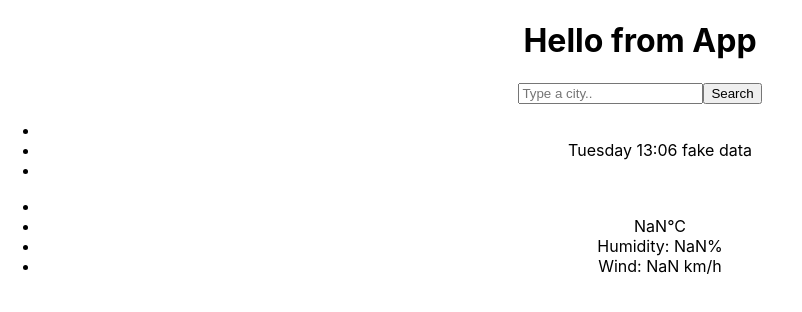
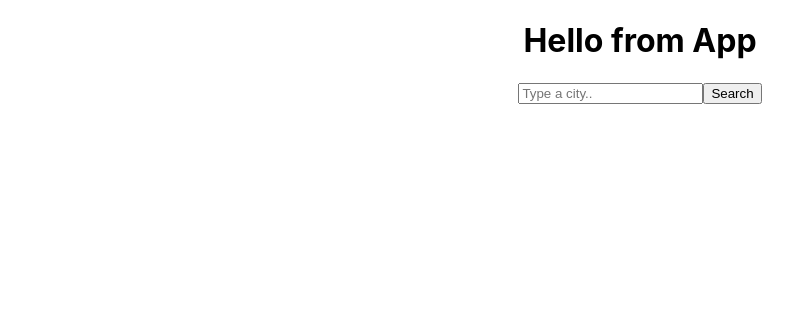
Before and after one commit to MarineauAndreanne/weather-app-react, a React (Create React App) app: page / in a window 1280 px wide. Shown: the top 312 px of the page, without its empty margins (0-802 px from the left). Built offline with nearby package versions, Linux system fonts and the light colour scheme.

Commit message:
Added loaded state
To display weather details only if a city was searched

```diff
--- a/src/App.js
+++ b/src/App.js
@@ -1,6 +1,5 @@
 import React from "react";
 import Search from "./Search";
-// import Weather from "./Weather";
 
 import "./App.css";
 
@@ -9,7 +8,6 @@ function App() {
     <div className="App">
       <h1>Hello from App</h1>
       <Search />
-      {/* <Weather /> */}
     </div>
   );
 }
--- a/src/Search.js
+++ b/src/Search.js
@@ -5,8 +5,10 @@ import WeatherDisplay from "./WeatherDisplay";
 export default function Search(props) {
   const [city, setCity] = useState("");
   const [weather, setWeather] = useState("");
+  const [loaded, setLoaded] = useState(false);
 
   function fetchWeather(response) {
+    setLoaded(true);
     setWeather({
       temperature: response.data.main.temp,
       description: response.data.weather[0].description,
@@ -30,7 +32,7 @@ export default function Search(props) {
     console.log(city);
   }
 
-  let search = (
+  let searchBar = (
     <form className="Search" onSubmit={handleSubmit}>
       <input
         type="text"
@@ -40,10 +42,15 @@ export default function Search(props) {
       <input type="submit" value="Search"></input>
     </form>
   );
-  return (
-    <div>
-      {search}
-      <WeatherDisplay city={city} weather={weather} />
-    </div>
-  );
+
+  if (loaded) {
+    return (
+      <div>
+        {searchBar}
+        <WeatherDisplay city={city} weather={weather} />
+      </div>
+    );
+  } else {
+    return <div>{searchBar}</div>;
+  }
 }
```
